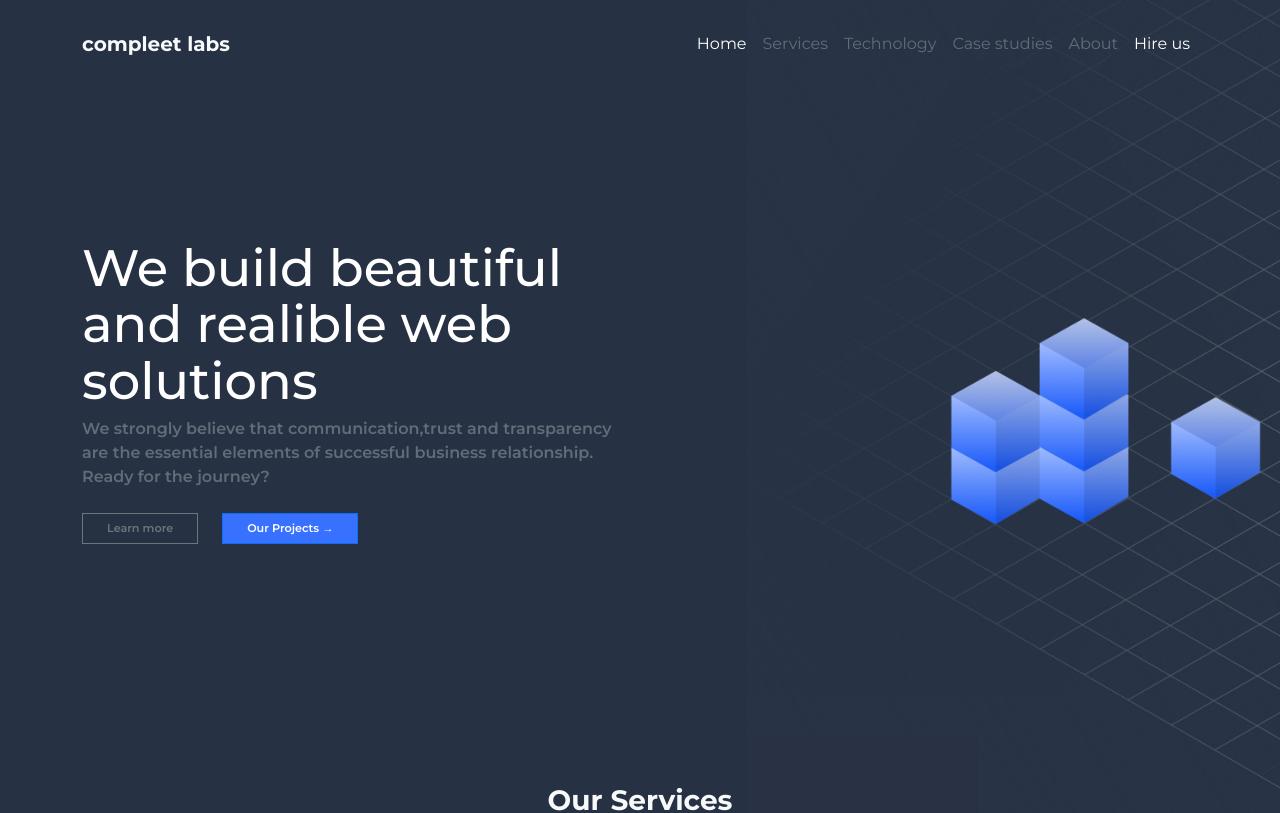
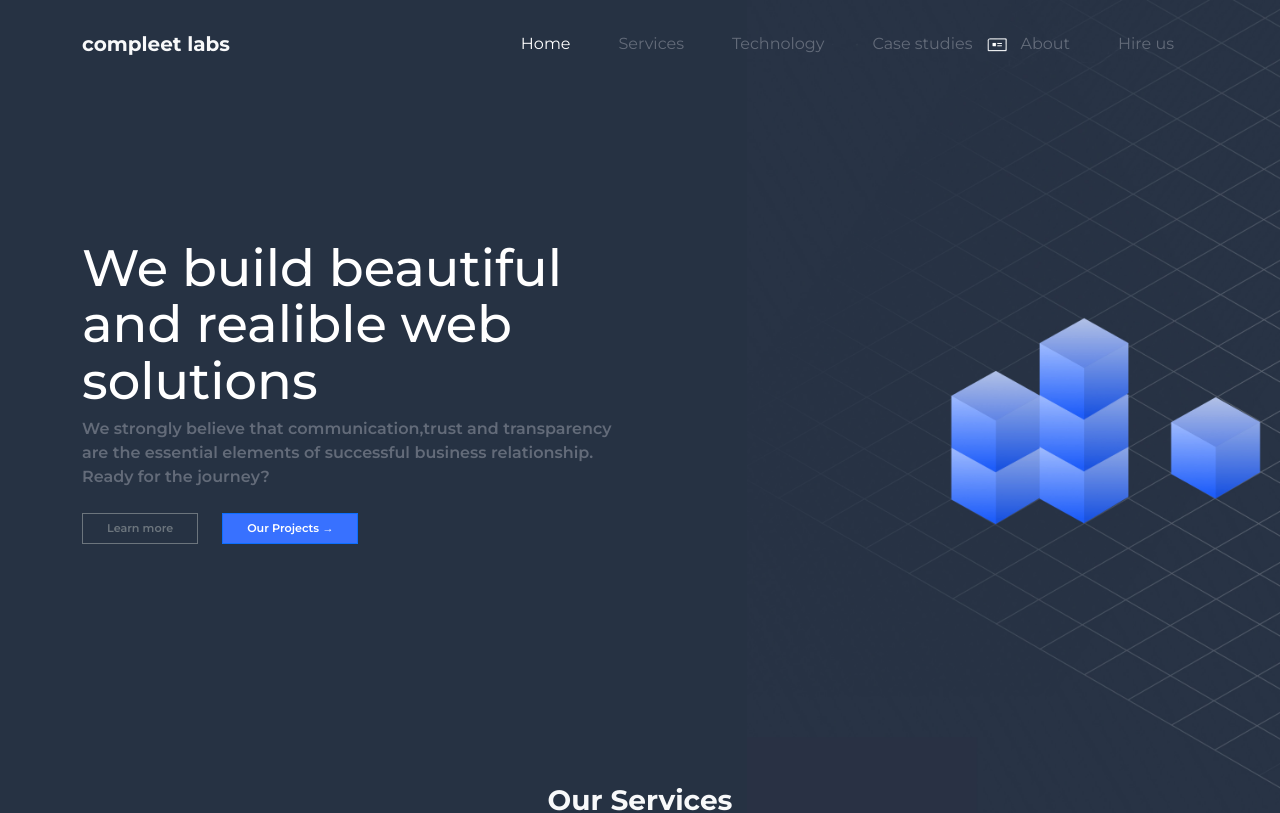
Before and after one commit to MFabri31/domo-frontend-2024, a React (Vite) app: page / in a window 1280 px wide. Shown: the top 813 px of the page. Built offline with nearby package versions, Linux system fonts and the light colour scheme.

Commit message:
Insert hire us icon

```diff
--- a/src/components/NavBar/NavBar.css
+++ b/src/components/NavBar/NavBar.css
@@ -1,8 +1,15 @@
-.nav-link {
+.navlink {
   color: var(--gray-color) !important;
 }
 
-.nav-link:first-child,
-.nav-link:last-child {
+.navlink:first-child,
+.navlink:last-child {
   color: var(--light-color) !important;
 }
+
+.hire-us-icon {
+  position: absolute;
+  right: 17rem;
+  top: 2.3rem;
+  width: 1.3rem;
+}
--- a/src/components/NavBar/NavBar.jsx
+++ b/src/components/NavBar/NavBar.jsx
@@ -1,5 +1,6 @@
 import { Container, Navbar, Nav } from "react-bootstrap";
 import "./NavBar.css";
+import HireUsIcon from "../../assets/icons/hireus-icon.png";
 
 const LINKS = [
   {
@@ -42,15 +43,20 @@ function NavBar() {
         <Navbar.Toggle aria-controls="navbarScroll" />
         <Navbar.Collapse id="navbarScroll">
           <Nav
-            className="ms-auto my-2 my-lg-0"
+            className="ms-auto my-2 my-lg-0 nav"
             style={{ maxHeight: "100px" }}
             navbarScroll
           >
             {LINKS.map((link) => (
-              <Nav.Link key={link.label} className="nav-link" href={link.href}>
+              <Nav.Link
+                key={link.label}
+                className="navlink mx-3"
+                href={link.href}
+              >
                 {link.label}
               </Nav.Link>
             ))}
+            <img src={HireUsIcon} alt="Hire us icon" className="hire-us-icon" />
           </Nav>
         </Navbar.Collapse>
       </Container>
```
Also changed, not shown: src/assets/icons/hireus-icon.png (added).
